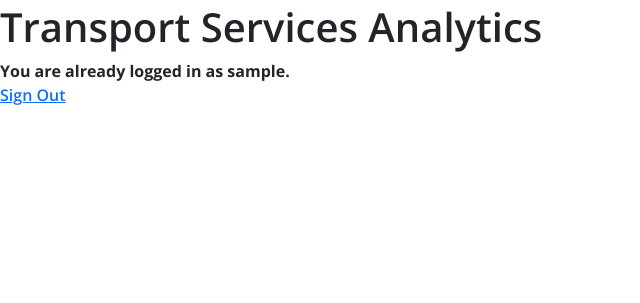
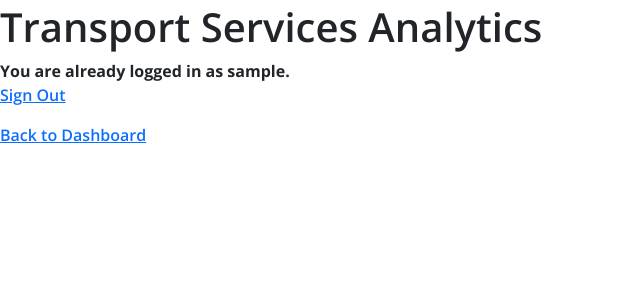
Before and after one commit to ka3b/CS14-main, a Django app: template django-framework/templates/main/admin/admin-login.html in a window 1280 px wide. Shown: the part 53-356 px from the top of the page, without its empty margins (0-640 px from the left). Run offline with Django 3.2, Linux system fonts and the light colour scheme; the template is opened without the code that fills it, so the values that code supplies are empty; the visitor is signed in with stand-in values (Sample User, id 1).

Commit message:
Analyst already logged in can return to dashboard

```diff
--- a/django-framework/templates/main/admin/admin-login.html
+++ b/django-framework/templates/main/admin/admin-login.html
@@ -14,6 +14,7 @@
 {% if user.is_authenticated %}
     <strong> You are already logged in as {{request.user.username}}. </strong>
     <p><a href="{% url 'main:logout' %}">Sign Out</a></p>
+    <p><a href="{% url 'main:dashboard' %}">Back to Dashboard</a></p>
 {% else %}
     <form id="login" method="post" action="{% url 'main:admin_login' %}">
     {% csrf_token %}
```
